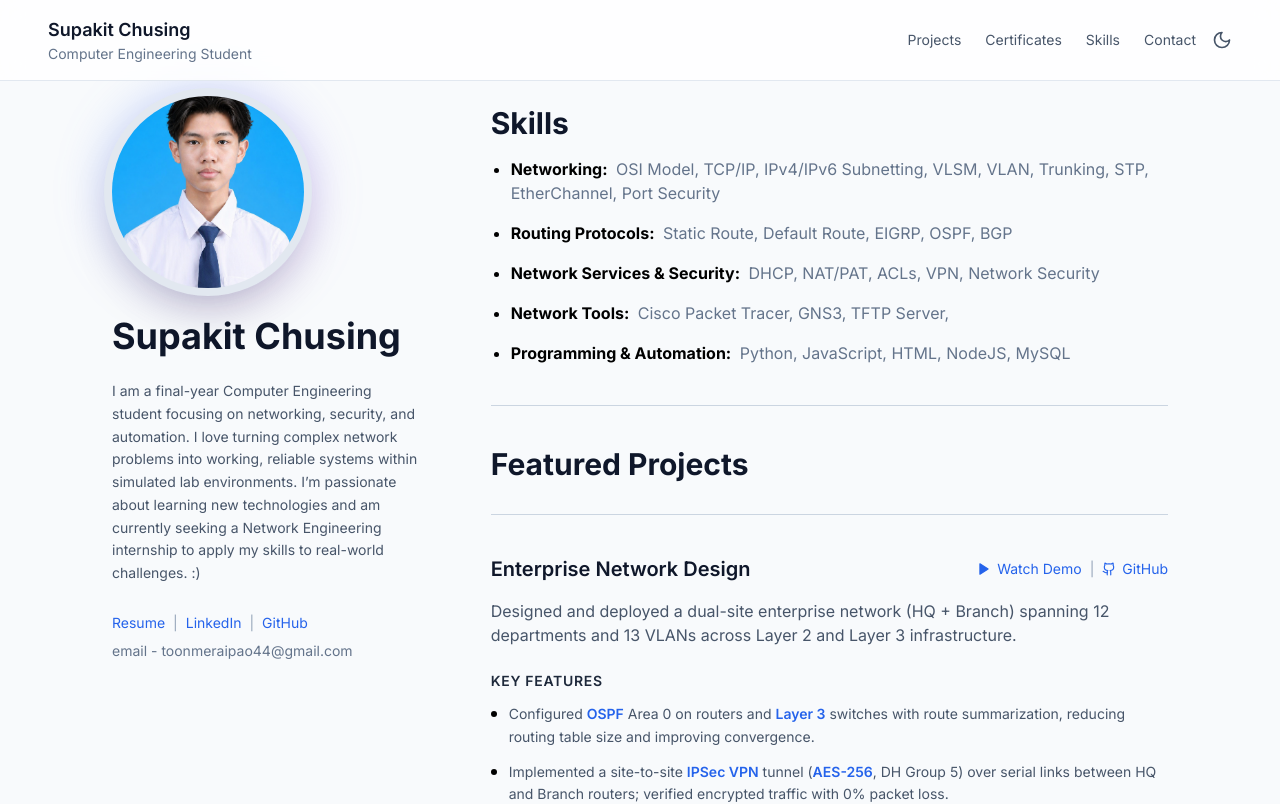
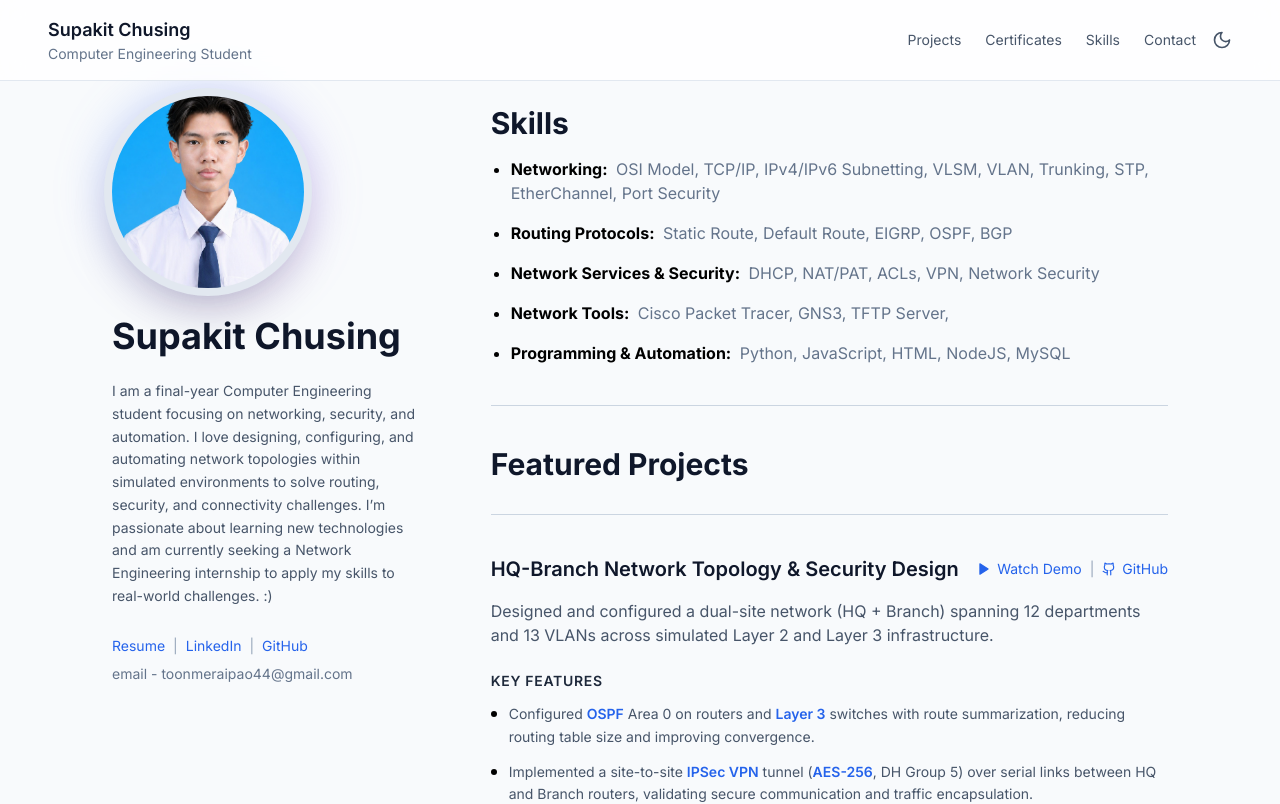
Before and after one commit to ToonSupakit/ToonSupakit.github.io, a Next.js app: page / in a window 1280 px wide. Shown: the top 804 px of the page. Built offline with nearby package versions, Linux system fonts and the light colour scheme.

Commit message:
style: refine portfolio copy to be more straightforward and professional

```diff
--- a/app/sections/Projects.tsx
+++ b/app/sections/Projects.tsx
@@ -6,13 +6,13 @@ import { AnimatedSection } from "@/components/animated-section";
 import { Github, Network, Bot, Wind, Play, X } from "lucide-react";
 const projects = [
   {
-    title: "Enterprise Network Design",
+    title: "HQ-Branch Network Topology & Security Design",
     description:
-      "Designed and deployed a dual-site enterprise network (HQ + Branch) spanning 12 departments and 13 VLANs across Layer 2 and Layer 3 infrastructure.",
+      "Designed and configured a dual-site network (HQ + Branch) spanning 12 departments and 13 VLANs across simulated Layer 2 and Layer 3 infrastructure.",
     icon: Network,
     achievements: [
       "Configured OSPF Area 0 on routers and Layer 3 switches with route summarization, reducing routing table size and improving convergence.",
-      "Implemented a site-to-site IPSec VPN tunnel (AES-256, DH Group 5) over serial links between HQ and Branch routers; verified encrypted traffic with 0% packet loss.",
+      "Implemented a site-to-site IPSec VPN tunnel (AES-256, DH Group 5) over serial links between HQ and Branch routers, validating secure communication and traffic encapsulation.",
       "Deployed Inter-VLAN routing via SVIs on dual multilayer switches (3560) with DHCP relay (ip helper-address) forwarding requests to a centralized server.",
       "Configured PAT (NAT Overload) with dual ISP failover (floating static route AD=70) to ensure internet connectivity redundancy."
     ],
--- a/app/sections/Sidebar.tsx
+++ b/app/sections/Sidebar.tsx
@@ -34,7 +34,7 @@ export default function Sidebar() {
 
         <p className="text-slate-600 dark:text-slate-400 leading-relaxed text-sm pr-12">
           I am a final-year Computer Engineering student focusing on networking, security, and automation.
-          I love turning complex network problems into working, reliable systems within simulated lab environments.
+          I love designing, configuring, and automating network topologies within simulated environments to solve routing, security, and connectivity challenges.
           I’m passionate about learning new technologies and am currently seeking a Network Engineering internship to apply my skills to real-world challenges. :)
         </p>
         {/* Contact Links */}
```
